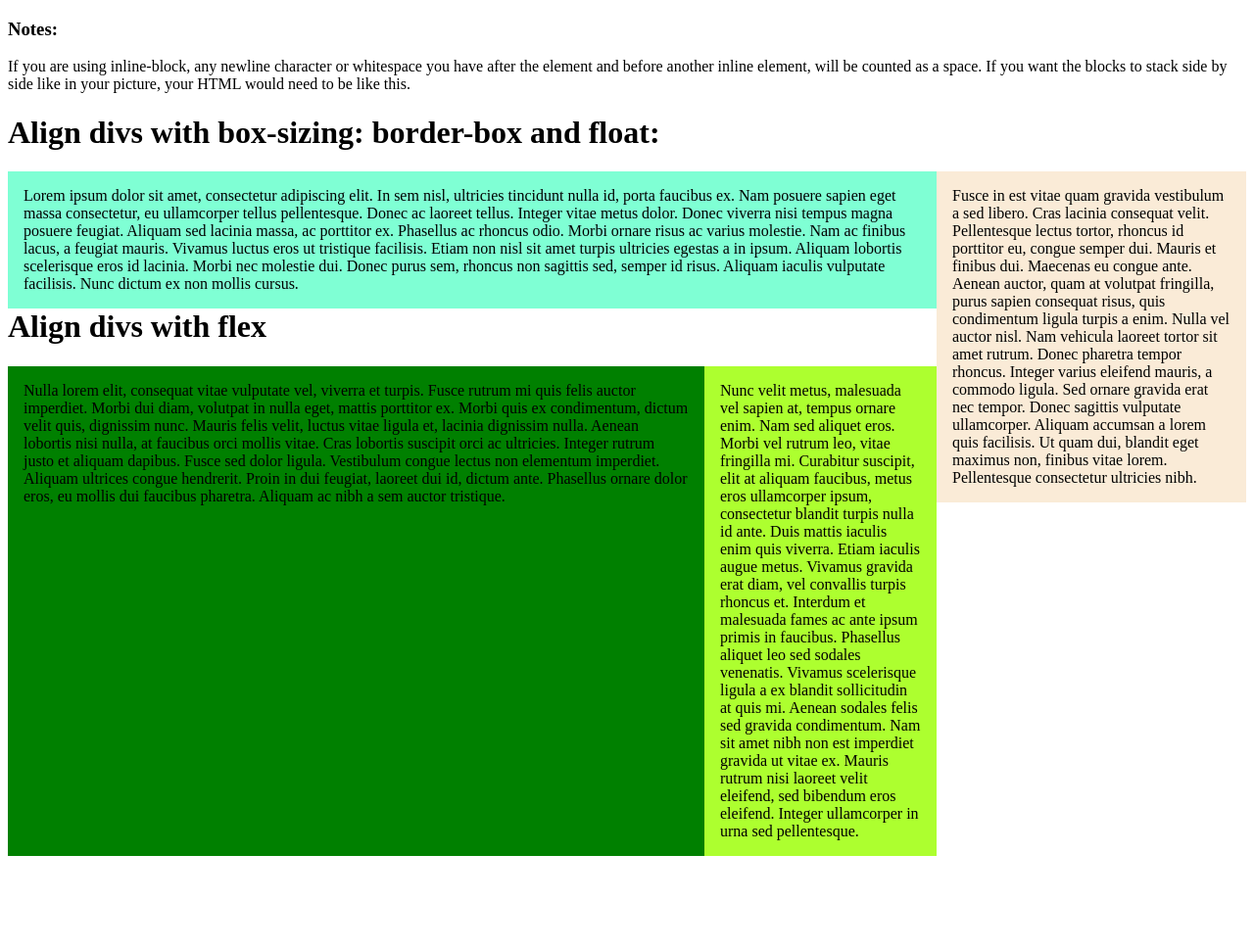
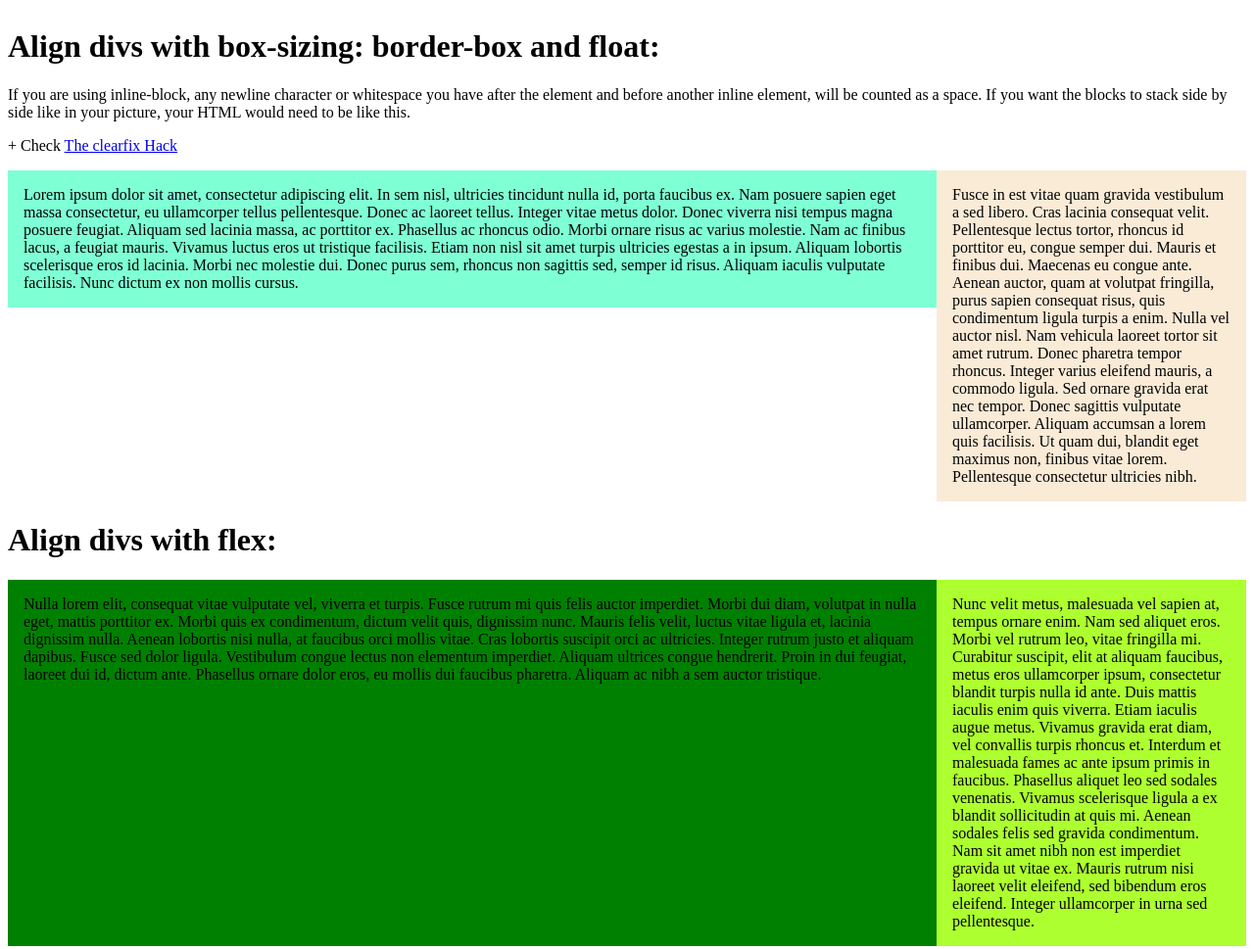
Before and after one commit to troyanka/JavaScript, a plain HTML site: page different/css_layout.html in a window 1280 px wide. Shown: the whole page at 98% size. Before the commit the page ends 882 px from the top, so only its background shows below. Drawn offline with Linux system fonts and the light colour scheme.

Commit message:
some changes

```diff
--- a/different/css_layout.html
+++ b/different/css_layout.html
@@ -8,6 +8,9 @@
         box-sizing: border-box;
        }
         /* FLOAT Example */
+        #float-section{
+            overflow: auto;
+        }
        #div1{
            width: 75%;
            background-color: aquamarine;
@@ -41,18 +44,17 @@
 </head>
 
 <body>
-    <div>
-        <h3>Notes:</h3>
-        <p>If you are using inline-block, any newline character or whitespace you have after the element and before another inline element, will be counted as a space. If you want the blocks to stack side by side like in your picture, your HTML would need to be like this.</p>
-    </div>
     <div id="float-section">
             <h1>Align divs with box-sizing: border-box and float:</h1>
+            <p>If you are using inline-block, any newline character or whitespace you have after the element and before another inline element, will be counted as a space. If you want the blocks to stack side by side like in your picture, your HTML would need to be like this.</p>
+            <p>+ Check <a href="https://www.w3schools.com/css/css_float.asp">The clearfix Hack</a></p>
+
             <div id="div1">Lorem ipsum dolor sit amet, consectetur adipiscing elit. In sem nisl, ultricies tincidunt nulla id, porta faucibus ex. Nam posuere sapien eget massa consectetur, eu ullamcorper tellus pellentesque. Donec ac laoreet tellus. Integer vitae metus dolor. Donec viverra nisi tempus magna posuere feugiat. Aliquam sed lacinia massa, ac porttitor ex. Phasellus ac rhoncus odio. Morbi ornare risus ac varius molestie. Nam ac finibus lacus, a feugiat mauris. Vivamus luctus eros ut tristique facilisis. Etiam non nisl sit amet turpis ultricies egestas a in ipsum. Aliquam lobortis scelerisque eros id lacinia. Morbi nec molestie dui. Donec purus sem, rhoncus non sagittis sed, semper id risus. Aliquam iaculis vulputate facilisis. Nunc dictum ex non mollis cursus.</div>
 
             <div id="div2">Fusce in est vitae quam gravida vestibulum a sed libero. Cras lacinia consequat velit. Pellentesque lectus tortor, rhoncus id porttitor eu, congue semper dui. Mauris et finibus dui. Maecenas eu congue ante. Aenean auctor, quam at volutpat fringilla, purus sapien consequat risus, quis condimentum ligula turpis a enim. Nulla vel auctor nisl. Nam vehicula laoreet tortor sit amet rutrum. Donec pharetra tempor rhoncus. Integer varius eleifend mauris, a commodo ligula. Sed ornare gravida erat nec tempor. Donec sagittis vulputate ullamcorper. Aliquam accumsan a lorem quis facilisis. Ut quam dui, blandit eget maximus non, finibus vitae lorem. Pellentesque consectetur ultricies nibh.</div>
     </div>
 
-    <h1>Align divs with flex</h1>
+    <h1>Align divs with flex:</h1>
     <div id="flex-container">
             <div id="div3">Nulla lorem elit, consequat vitae vulputate vel, viverra et turpis. Fusce rutrum mi quis felis auctor imperdiet. Morbi dui diam, volutpat in nulla eget, mattis porttitor ex. Morbi quis ex condimentum, dictum velit quis, dignissim nunc. Mauris felis velit, luctus vitae ligula et, lacinia dignissim nulla. Aenean lobortis nisi nulla, at faucibus orci mollis vitae. Cras lobortis suscipit orci ac ultricies. Integer rutrum justo et aliquam dapibus. Fusce sed dolor ligula. Vestibulum congue lectus non elementum imperdiet. Aliquam ultrices congue hendrerit. Proin in dui feugiat, laoreet dui id, dictum ante. Phasellus ornare dolor eros, eu mollis dui faucibus pharetra. Aliquam ac nibh a sem auctor tristique.</div>
             <div id="div4">Nunc velit metus, malesuada vel sapien at, tempus ornare enim. Nam sed aliquet eros. Morbi vel rutrum leo, vitae fringilla mi. Curabitur suscipit, elit at aliquam faucibus, metus eros ullamcorper ipsum, consectetur blandit turpis nulla id ante. Duis mattis iaculis enim quis viverra. Etiam iaculis augue metus. Vivamus gravida erat diam, vel convallis turpis rhoncus et. Interdum et malesuada fames ac ante ipsum primis in faucibus. Phasellus aliquet leo sed sodales venenatis. Vivamus scelerisque ligula a ex blandit sollicitudin at quis mi. Aenean sodales felis sed gravida condimentum. Nam sit amet nibh non est imperdiet gravida ut vitae ex. Mauris rutrum nisi laoreet velit eleifend, sed bibendum eros eleifend. Integer ullamcorper in urna sed pellentesque.</div>
```
Also changed, not shown: different/Js_usyncronious.html (added, +20 -0 lines).
